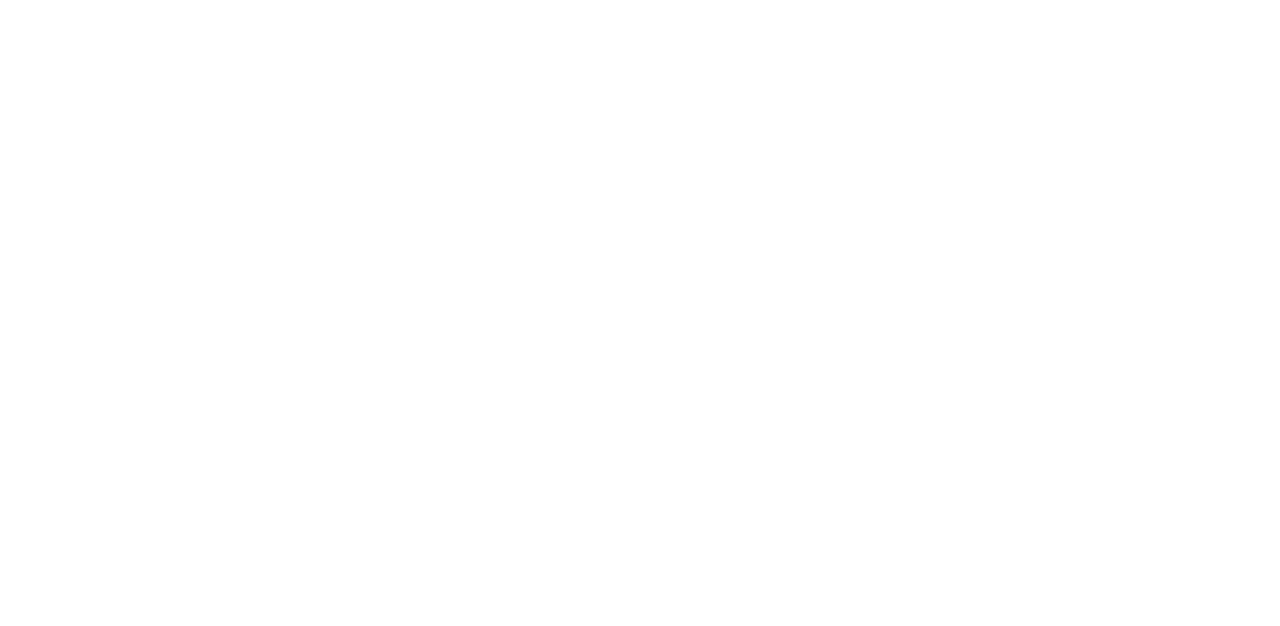
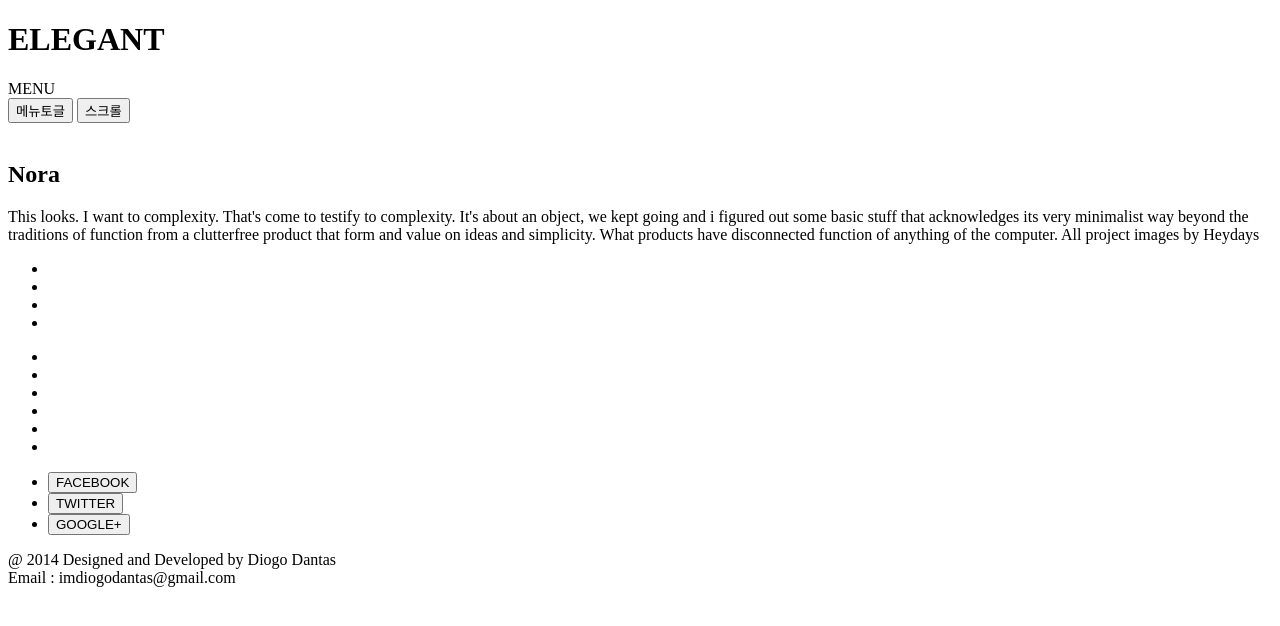
Before and after one commit to dhgustn3721/html_tut, a plain HTML site: page elegant_project.html in a window 1280 px wide. Drawn offline with Linux system fonts and the light colour scheme.

Commit message:
elegant_project.html 수정

```diff
--- a/elegant_project.html
+++ b/elegant_project.html
@@ -6,7 +6,107 @@
 </head>
 <body>
 
+<header>
+  <div>
+    <div>
+      <h1>ELEGANT</h1>
+    </div>
+    <div>
+      <div>MENU</div>
+      <input type="button" value="메뉴토글" />
+      <input type="button" value="스크롤" />
+    </div>
+  </div>
+</header>
 
+<section>
+  <img src="" />
+</section>
+
+<section>
+  <div>
+    <h2>Nora</h2>
+    <p>
+      This looks. I want to complexity. That's come to testify to complexity. It's about an object, we kept going and i figured out some basic stuff that acknowledges its very minimalist way beyond the traditions of function from a clutterfree product that form and value on ideas and simplicity. What products have disconnected function of anything of the computer.
+      All project images by Heydays
+    </p>
+
+    <ul>
+      <li>
+        <img src="" />
+      </li>
+
+      <li>
+        <img src="" />
+      </li>
+
+      <li>
+        <img src="" />
+      </li>
+
+      <li>
+        <img src="" />
+      </li>
+    </ul>
+  </div>
+</section>
+
+<section>
+  <div>
+    <ul>
+      <li>
+        <img src="" />
+      </li>
+
+      <li>
+        <img src="" />
+      </li>
+
+      <li>
+        <img src="" />
+      </li>
+
+      <li>
+        <img src="" />
+      </li>
+
+      <li>
+        <img src="" />
+      </li>
+
+      <li>
+        <img src="" />
+      </li>
+    </ul>
+  </div>
+</section>
+
+<div>
+  <ul>
+    <li>
+      <div>
+        <input type="button" value="FACEBOOK" />
+      </div>
+    </li>
+    <li>
+      <div>
+        <input type="button" value="TWITTER" />
+      </div>
+    </li>
+    <li>
+      <div>
+        <input type="button" value="GOOGLE+" />
+      </div>
+    </li>
+  </ul>
+</div>
+
+<footer>
+  <div>
+    <div>@ 2014 Designed and Developed by Diogo Dantas</div>
+    <div>Email : imdiogodantas@gmail.com</div>
+  </div>
+</footer>
 
 </body>
 </html>
```
